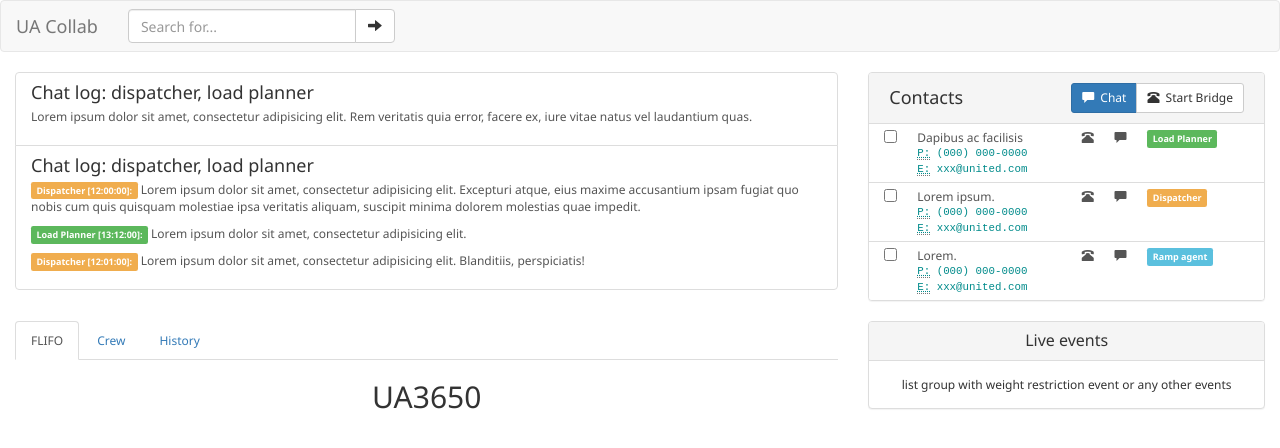
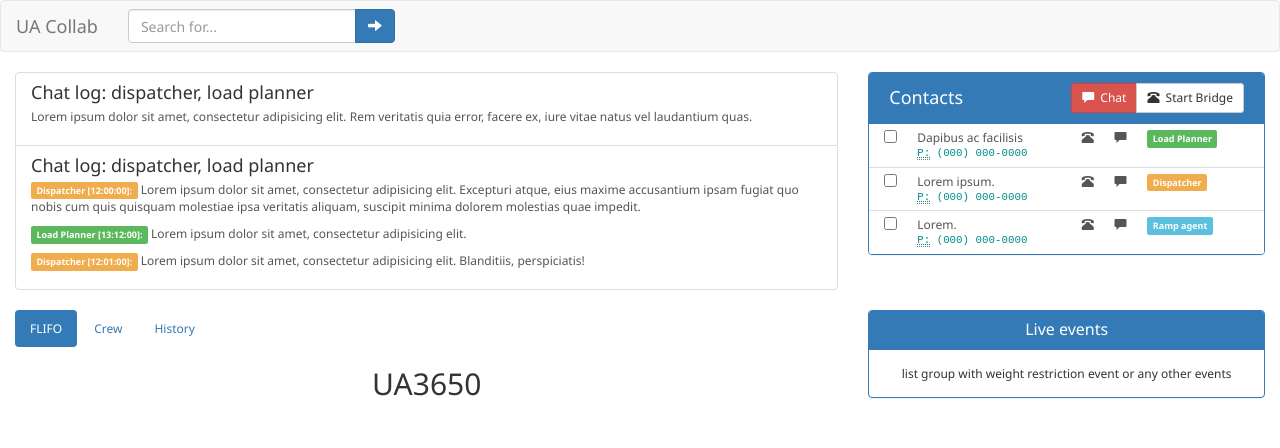
Before and after one commit to chai85/angular-calendar, a website: page app/index.html in a window 1280 px wide. Drawn offline with nearby package versions, Linux system fonts and the light colour scheme.

Commit message:
pills, primary color

```diff
--- a/app/index.html
+++ b/app/index.html
@@ -34,7 +34,7 @@
                     <div class="input-group">
                         <input type="text" class="form-control" placeholder="Search for...">
                         <span class="input-group-btn">
-                            <button class="btn btn-default" type="button">
+                            <button class="btn btn-primary" type="button">
                                 <span class="glyphicon glyphicon-arrow-right"></span>
                         </button>
                         </span>
@@ -64,7 +64,7 @@
                 </div>
             </div>
             <div class="col-sm-4 contacts" ng-controller="ContactsController">
-                <div class="panel panel-default">
+                <div class="panel panel-primary">
 
                     <div class="panel-heading">
                         <ul class="list-inline">
@@ -72,7 +72,7 @@
                                 <span class="h4 text-left text-capitalize">Contacts</span>
                             </li>
                             <li class="pull-right btn-group" role="button">
-                                <button type="button" class="btn btn-sm btn-primary"><span class="glyphicon glyphicon-comment comment-icon"></span> Chat</button>
+                                <button type="button" class="btn btn-sm btn-danger"><span class="glyphicon glyphicon-comment comment-icon"></span> Chat</button>
                                 <button type="button" class="btn btn-sm btn-default"><span class="glyphicon glyphicon-phone-alt phone-icon"></span> Start Bridge</button>
                             </li>
                             <div class="clearfix"></div>
@@ -86,7 +86,7 @@
                             </div>
                             <div class="col-xs-5"><span>Dapibus ac facilisis</span>
                                 <p class="phone"><abbr title="Phone Number">P:</abbr> (000) 000-0000</p>
-                                <p class="email"><abbr title="E-mail address">E:</abbr> xxx@united.com</p>
+                                <!--                                <p class="email"><abbr title="E-mail address">E:</abbr> xxx@united.com</p>-->
                             </div>
                             <div class="col-xs-1"><span class="glyphicon glyphicon-phone-alt phone-icon"></span></div>
                             <div class="col-xs-1"><span class="glyphicon glyphicon-comment comment-icon"></span></div>
@@ -99,7 +99,7 @@
                             </div>
                             <div class="col-xs-5"><span>Lorem ipsum.</span>
                                 <p class="phone"><abbr title="Phone Number">P:</abbr> (000) 000-0000</p>
-                                <p class="email"><abbr title="E-mail address">E:</abbr> xxx@united.com</p>
+                                <!--                                <p class="email"><abbr title="E-mail address">E:</abbr> xxx@united.com</p>-->
                             </div>
                             <div class="col-xs-1"><span class="glyphicon glyphicon-phone-alt phone-icon"></span></div>
                             <div class="col-xs-1"><span class="glyphicon glyphicon-comment comment-icon"></span></div>
@@ -112,7 +112,7 @@
                             </div>
                             <div class="col-xs-5"><span>Lorem.</span>
                                 <p class="phone"><abbr title="Phone Number">P:</abbr> (000) 000-0000</p>
-                                <p class="email"><abbr title="E-mail address">E:</abbr> xxx@united.com</p>
+                                <!--                                <p class="email"><abbr title="E-mail address">E:</abbr> xxx@united.com</p>-->
                             </div>
                             <div class="col-xs-1"><span class="glyphicon glyphicon-phone-alt phone-icon"></span></div>
                             <div class="col-xs-1"><span class="glyphicon glyphicon-comment comment-icon"></span></div>
@@ -125,7 +125,7 @@
         </div>
         <div class="row">
             <div class="col-sm-8 controls">
-                <ul class="nav nav-tabs flifoTabs">
+                <ul class="nav nav-pills flifoTabs">
                     <li role="presentation" class="active"><a href="#flifo">FLIFO</a></li>
                     <li role="presentation"><a href="#crew">Crew</a></li>
                     <li role="presentation"><a href="#history">History</a></li>
@@ -157,7 +157,7 @@
                 </div>
             </div>
             <div class="col-sm-4 events">
-                <div class="panel panel-default">
+                <div class="panel panel-primary">
                     <div class="panel-heading">
                         <h3 class="panel-title">Live events</h3>
                     </div>
```
